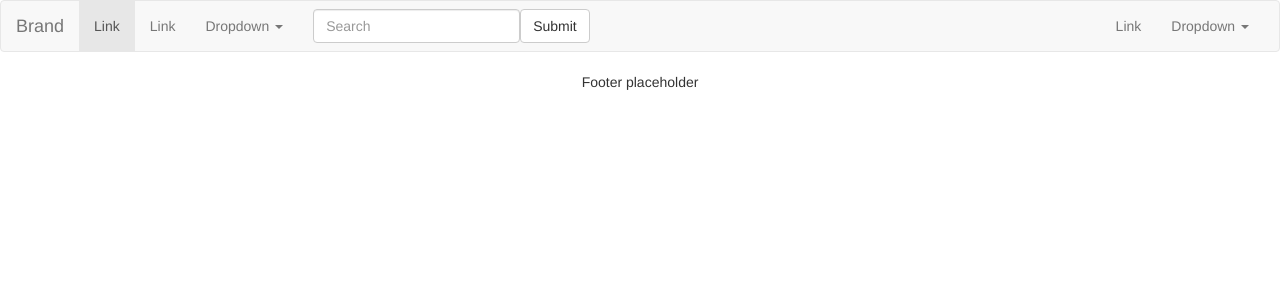
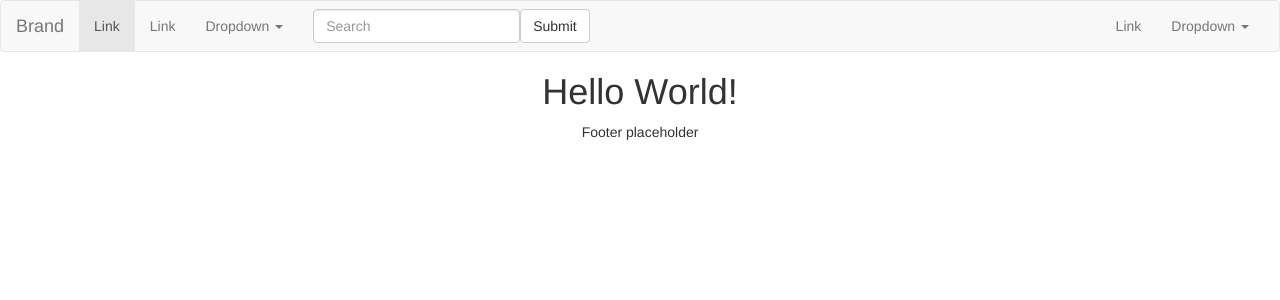
Before and after one commit to hdavtian/consumertrack-demo, a React (Create React App) app: page /posts in a window 1280 px wide. Shown: the top 300 px of the page. Built offline with nearby package versions, Linux system fonts and the light colour scheme.

Commit message:
fixed route bug, now working

```diff
--- a/src/App.js
+++ b/src/App.js
@@ -9,6 +9,7 @@ import {createHashHistory, createBrowserHistory} from 'history';
 import Home from './components/Home';
 import Header from './components/Header';
 import Footer from './components/Footer';
+import AllPosts from './components/posts/all-posts';
 
 class App extends Component {
   render() {
@@ -20,11 +21,10 @@ class App extends Component {
       <div className="App">
         <Header />
 
-        <Router history={browserHistory}>
+        <Router history={hashHistory}>
           <switch>
-            <Route path="/" exact component={Home}>
-              <Route path="j" component={Home} />
-            </Route>
+            <Route exact path="/" component={Home} />
+            <Route exact path="/posts" component={AllPosts} />
           </switch>
         </Router>
 
--- /dev/null
+++ b/src/components/posts/all-posts/index.js
@@ -0,0 +1,11 @@
+import React, {Component} from 'react';
+
+export default class AllPosts extends Component {
+  render(){
+    return(
+      <div>
+        placeholder for all posts
+      </div>
+    )
+  }
+}
```
